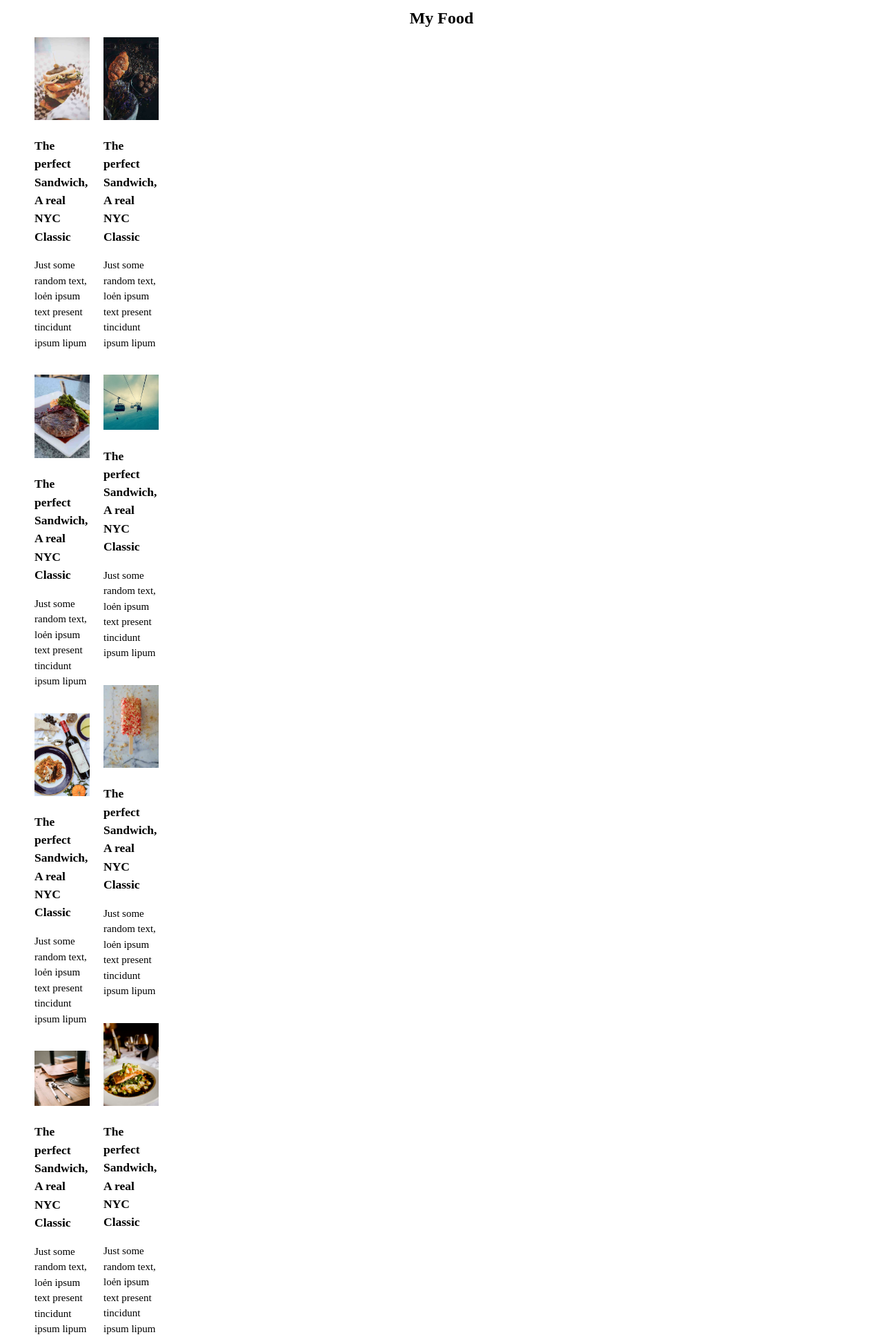
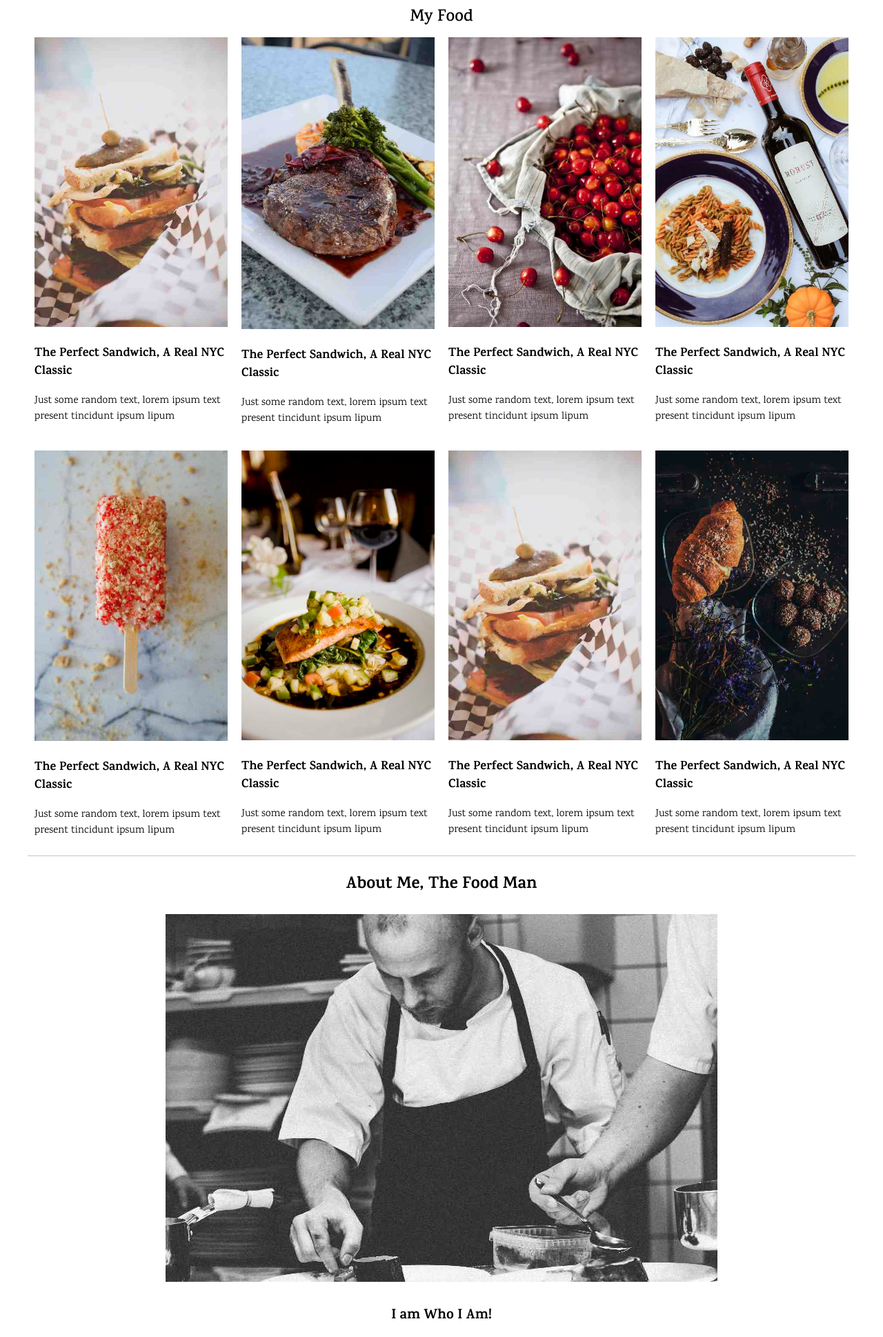
Before and after one commit to ngochao2k1/The_firsttime, a PHP site: page / in a window 1280 px wide. Shown: the top 1938 px of the page at 69% size. Run offline with PHP 8.4, Linux system fonts and the light colour scheme.

Commit message:
tdua code trang chu len publish website

```diff
--- a/css/app.css
+++ b/css/app.css
@@ -1,44 +1,44 @@
 body{
     font-size: 15px;
     line-height: 1.5;
-    font-family: "Karmar";
+    font-family: 'Karma', serif;
     background-color: white;
 }
 .header{
-    float : left;
+    float:left;
     width: 100%;
     text-align: center;
     font-size: 24px;
     font-weight: 600;
 }
 .main{
-    float: left;
+    float:left;
     width: 100%;
 }
 .container{
     width: 1200px;
-    margin: auto;
+    margin:auto;
 }
 .row{
-    float: left;
-    width: 100px;/* 100% phan tu chua no*/
+    float:left;
+    width: 100%; /* 100% theo phan tu chua no */
 }
 .item{
-    float: left;
-    width: calc(25%- 20px);/* phai tinh toan width + paddding =25%(*/
-    padding: 10px;
+    float:left;
+    width: calc(25% - 20px);/* phai tinh toan lai de tong width + padding = 25% */
+    padding:10px;
 }
 img{
     max-width: 100%;
 }
 .about{
-    float: left;
+    float:left;
     width: 100%;
     text-align: center;
-    border-top: 1px solid black;
+    border-top: 1px solid #cbc4c4; /* top right bottom left */
 }
 .about h3{
-    font-size: 30px;
+    font-size: 24px;
 }
 .about h4{
     font-size: 20px;
@@ -47,14 +47,14 @@ img{
     font-size: 16px;
 }
 .footer{
-    float: left;
+    float:left;
     width: 100%;
 }
-.footer .third{
+.footer  .third{
     float: left;
     width: 33.33%;
-    border-top: 1px solid black ;
+    border-top: 1px solid #cbc4c4;
 }
-.footer h3 {
+.footer h3{
     font-size: 24px;
 }
--- a/home.html
+++ b/home.html
@@ -4,8 +4,8 @@
     <meta charset="UTF-8">
     <title>Title</title>
     <link rel="preconnect" href="https://fonts.gstatic.com">
-    <link href="https://fonts.googleapis.com/css2?family=Karma:wght@300&display=swap" rel="stylesheet">
-    <link rel="stylesheet" type="text/css" href="css/app.css">
+    <link href="https://fonts.googleapis.com/css2?family=Karma:wght@300;400;500;600;700&display=swap" rel="stylesheet">
+    <link rel="stylesheet" href="css/app.css" type="text/css"/>
 </head>
 <body>
 <header class="header">
@@ -14,84 +14,92 @@
             My Food
         </div>
     </div>
-
 </header>
 <nav class="nav">
+    <div class="container">
+
+    </div>
 </nav>
 <section class="main">
     <div class="container">
         <div class="row">
             <div class="item">
-                    <img src="img/sandwich.jpg" alt="">
-                    <h3>The perfect Sandwich, A real NYC Classic</h3>
-                    <p>Just some random text, loẻn ipsum text present tincidunt ipsum lipum</p>
+                <img src="img/sandwich.jpg" />
+                <h3>The Perfect Sandwich, A Real NYC Classic</h3>
+                <p>Just some random text, lorem ipsum text present tincidunt ipsum lipum</p>
             </div>
             <div class="item">
-                    <img src="img/steak.jpg" alt="">
-                    <h3>The perfect Sandwich, A real NYC Classic</h3>
-                    <p>Just some random text, loẻn ipsum text present tincidunt ipsum lipum</p>
+                <img src="img/steak.jpg"/>
+                <h3>The Perfect Sandwich, A Real NYC Classic</h3>
+                <p>Just some random text, lorem ipsum text present tincidunt ipsum lipum</p>
             </div>
             <div class="item">
-                    <img src="img/wine.jpg" alt="">
-                    <h3>The perfect Sandwich, A real NYC Classic</h3>
-                    <p>Just some random text, loẻn ipsum text present tincidunt ipsum lipum</p>
+                <img src="img/cherries.jpg"/>
+                <h3>The Perfect Sandwich, A Real NYC Classic</h3>
+                <p>Just some random text, lorem ipsum text present tincidunt ipsum lipum</p>
             </div>
             <div class="item">
-                    <img src="img/workshop.jpg" alt="">
-                    <h3>The perfect Sandwich, A real NYC Classic</h3>
-                    <p>Just some random text, loẻn ipsum text present tincidunt ipsum lipum</p>
+                <img src="img/wine.jpg"/>
+                <h3>The Perfect Sandwich, A Real NYC Classic</h3>
+                <p>Just some random text, lorem ipsum text present tincidunt ipsum lipum</p>
             </div>
         </div>
         <div class="row">
             <div class="item">
-                    <img src="img/croissant.jpg" alt="">
-                    <h3>The perfect Sandwich, A real NYC Classic</h3>
-                    <p>Just some random text, loẻn ipsum text present tincidunt ipsum lipum</p>
+                <img src="img/popsicle.jpg" />
+                <h3>The Perfect Sandwich, A Real NYC Classic</h3>
+                <p>Just some random text, lorem ipsum text present tincidunt ipsum lipum</p>
             </div>
             <div class="item">
-                    <img src="img/gondol.jpg" alt="">
-                    <h3>The perfect Sandwich, A real NYC Classic</h3>
-                    <p>Just some random text, loẻn ipsum text present tincidunt ipsum lipum</p>
+                <img src="img/salmon.jpg"/>
+                <h3>The Perfect Sandwich, A Real NYC Classic</h3>
+                <p>Just some random text, lorem ipsum text present tincidunt ipsum lipum</p>
             </div>
             <div class="item">
-                    <img src="img/popsicle.jpg" alt="">
-                    <h3>The perfect Sandwich, A real NYC Classic</h3>
-                    <p>Just some random text, loẻn ipsum text present tincidunt ipsum lipum</p>
+                <img src="img/sandwich.jpg"/>
+                <h3>The Perfect Sandwich, A Real NYC Classic</h3>
+                <p>Just some random text, lorem ipsum text present tincidunt ipsum lipum</p>
             </div>
             <div class="item">
-                    <img src="img/salmon.jpg" alt="">
-                    <h3>The perfect Sandwich, A real NYC Classic</h3>
-                    <p>Just some random text, loẻn ipsum text present tincidunt ipsum lipum</p>
+                <img src="img/croissant.jpg"/>
+                <h3>The Perfect Sandwich, A Real NYC Classic</h3>
+                <p>Just some random text, lorem ipsum text present tincidunt ipsum lipum</p>
+            </div>
+        </div>
+        <div class="about">
+            <h3>About Me, The Food Man</h3>
+            <img src="img/chef.jpg" />
+            <div class="about-desc">
+                <h4>I am Who I Am!</h4>
+                <h5><i>With Passion For Real, Good Food</i></h5>
+                <p>Just me, myself and I, exploring the universe of unknownment. I have a heart of love and an interest of
+                    lorem ipsum and mauris neque quam blog. I want to share my world with you. Praesent tincidunt sed tellus
+                    ut rutrum. Sed vitae justo condimentum, porta lectus vitae, ultricies congue gravida diam non fringilla.
+                    Praesent tincidunt sed tellus ut rutrum. Sed vitae justo condimentum, porta lectus vitae, ultricies
+                    congue gravida diam non fringilla.</p>
             </div>
         </div>
     </div>
 </section>
-    <div class="about">
-        <h3>About Me, The Food Man</h3>
-        <img src="img/chef.jpg" >
-        <div class="about-desc">
-            <h4>I am who I Am</h4>
-            <h5><i>With Passion For Real, Good Food</i></h5>
-            <p>just me , my style nlkjwnfen  jewfnbewflbvb noiunbkrjbg3g nnogfh43r  uhkrgonbpb nk3hg4e hnloijg
-                joiwjt43h ijlogtjo43 kjlowg;l  hjng nlkng3lergn  gbnrglkrbnlgi  hjolngqre;ogj nnlq onklh3go; .</p>
-        </div>
 <footer class="footer">
     <div class="container">
         <div class="third">
             <h3>Footer</h3>
-                <p>Paredenjbkljwg bglkjewbgwgv bjbfgeo bbeqo </p>
-                <p>Power by <a href="https://google.com.vn"></a></p>
+            <p>Praesent tincidunt sed tellus ut rutrum. Sed vitae justo condimentum, porta lectus vitae, ultricies
+                congue gravida diam non fringilla.</p>
+            <p>Powered by <a href="https://aptech.fpt.edu.vn/tuyensinh/">FPT Aptech</a> </p>
         </div>
         <div class="third">
-                <h3>Blog Post</h3>
-                <p>Paredenjbkljwg bglkjewbgwgv bjbfgeo bbeqo </p>
+            <h3>Blog Posts</h3>
+            <p>Praesent tincidunt sed tellus ut rutrum. Sed vitae justo condimentum, porta lectus vitae, ultricies
+                congue gravida diam non fringilla.</p>
         </div>
         <div class="third">
             <h3>Popular Tags</h3>
-                <p>Paredenjbkljwg bglkjewbgwgv bjbfgeo bbeqo </p>
+            <p>Praesent tincidunt sed tellus ut rutrum. Sed vitae justo condimentum, porta lectus vitae, ultricies
+                congue gravida diam non fringilla.</p>
         </div>
     </div>
-
 </footer>
 </body>
 </html>
```
Lines whose indentation alone changed are shown as unchanged.
